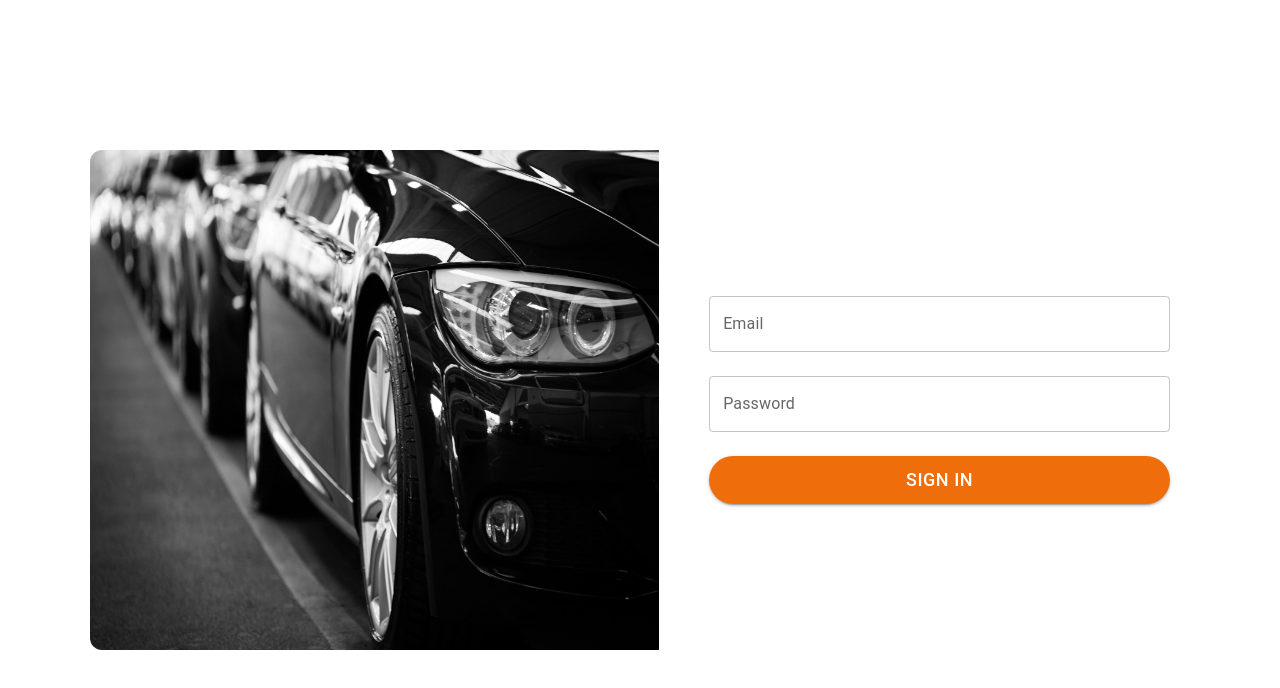
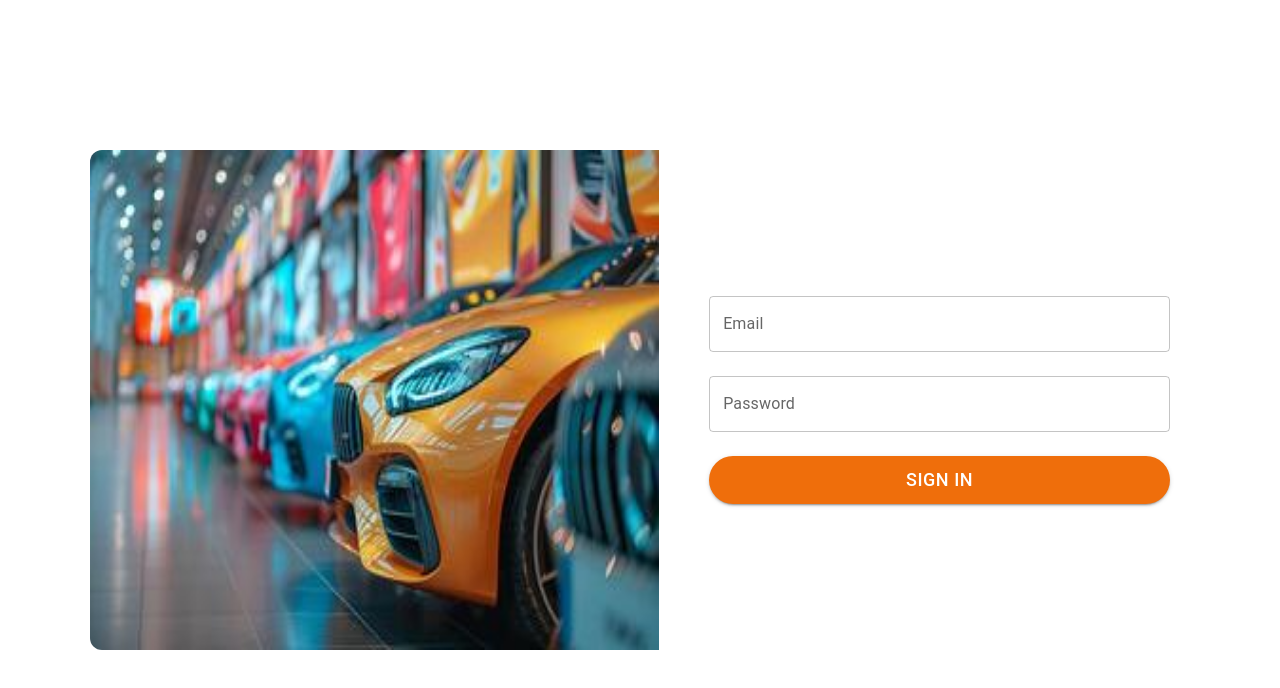
Before and after one commit to rajvirsinh08/Carvistafrontend, a React (Create React App) app: page /signin in a window 1280 px wide. Shown: the top 688 px of the page. Built offline with nearby package versions, Linux system fonts and the light colour scheme.

Commit message:
image uploaded

```diff
--- a/src/Pages/Signin.tsx
+++ b/src/Pages/Signin.tsx
@@ -12,6 +12,8 @@ import Button from '@mui/material/Button';
 
 //Assets
 import carimage from '../Assets/Images/carimage.jpg'
+import carimg3 from '../Assets/Images/carimg3.jpg'
+
 // import apple from 'Assets/Images/apple.png';
 import { validateEmail } from '../Utils/validateEmail';
 import { validatePassword } from '../Utils/validatePassword';
@@ -93,7 +95,7 @@ const Signin: React.FC = () => {
     <div style={styles.maincontainer}>
     <div style={styles.container}>
       <div style={styles.imageContainer}>
-        <img src={carimage} alt="logo" style={styles.carImage} />
+        <img src={carimg3} alt="logo" style={styles.carImage} />
       </div>
       <div style={styles.formContainer}>
         <form onSubmit={handleSubmit}>
```
Also changed, not shown: src/Assets/Images/carimage2.jpg (added), src/Assets/Images/carimg3.jpg (added).
